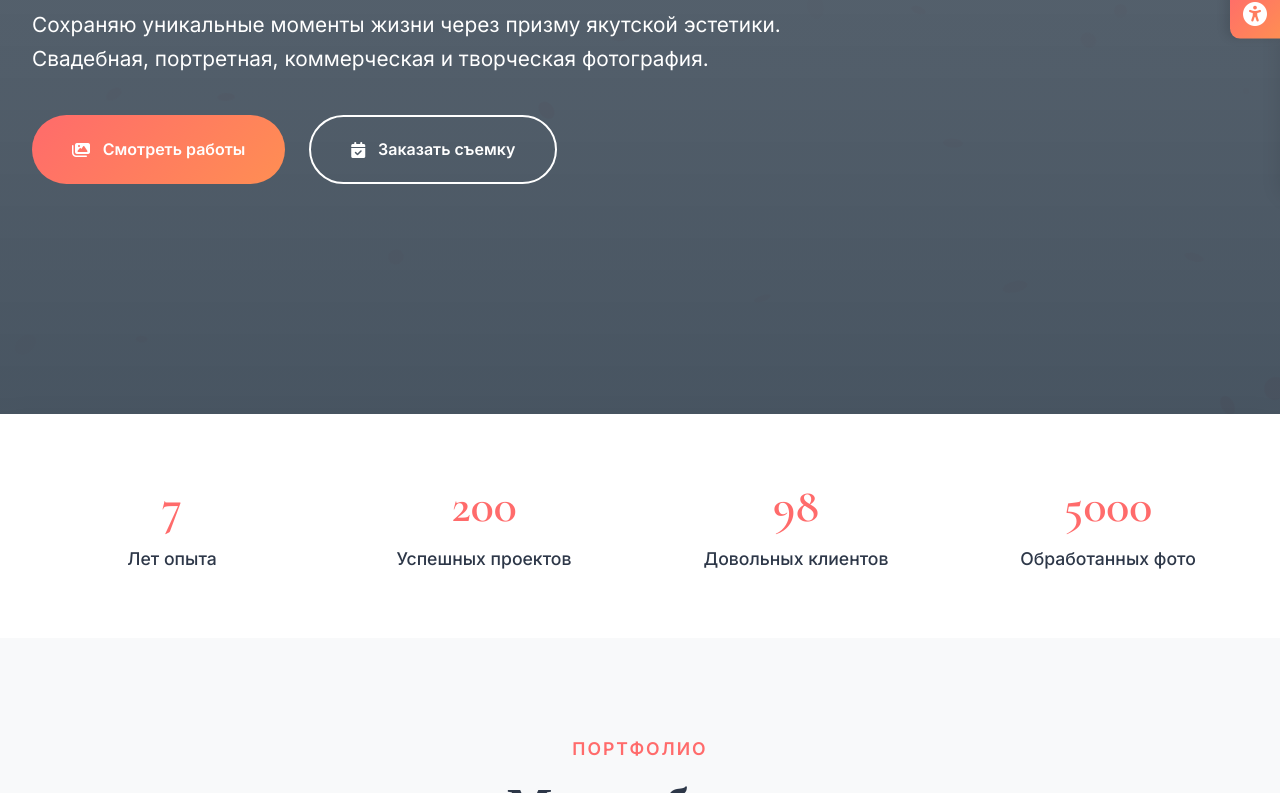
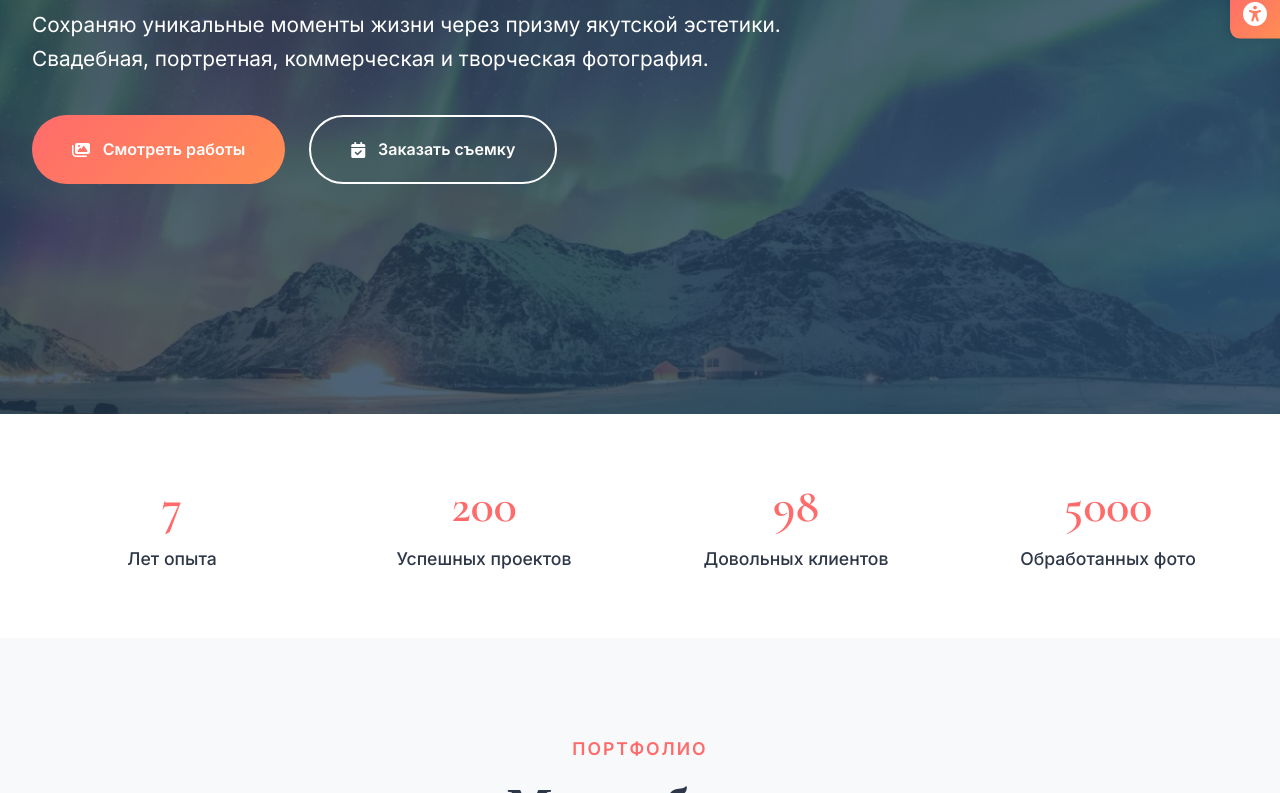
Before and after one commit to ssha1zz228/PhotoYakutiya, a plain HTML site: page index.html in a window 1280 px wide. Shown: the part 386-1179 px from the top of the page. Drawn offline with nearby package versions, Linux system fonts and the light colour scheme.

Commit message:
index.html

```diff
--- a/index.html
+++ b/index.html
@@ -48,10 +48,11 @@
             border-radius: 50%;
             object-fit: cover;
         }
+        /* Hero фон с фото background.jpg */
         .hero {
-            background: linear-gradient(rgba(26, 42, 58, 0.7), rgba(26, 42, 58, 0.8)), url('img/photographer-bg.jpg');
+            background: linear-gradient(135deg, rgba(26, 42, 58, 0.75) 0%, rgba(42, 74, 106, 0.85) 100%), url('img/background.jpg');
             background-size: cover;
-            background-position: center;
+            background-position: center 30%;
             background-attachment: fixed;
         }
     </style>
@@ -142,7 +143,7 @@
                 <button class="filter-btn" data-filter="family" data-lang-ru="Семейные" data-lang-en="Family" data-lang-sah="Дьиэ кэргэннээх">Семейные</button>
                 <button class="filter-btn" data-filter="commercial" data-lang-ru="Коммерческие" data-lang-en="Commercial" data-lang-sah="Эргиэн">Коммерческие</button>
             </div>
-            <div class="portfolio-grid"></div> <!-- Сюда JS добавит карточки -->
+            <div class="portfolio-grid"></div>
         </div>
     </section>
 
@@ -317,8 +318,6 @@
     <button class="back-to-top" id="backToTop"><i class="fas fa-chevron-up"></i></button>
 
     <!-- Tawk.to Чат -->
-    <!--Start of Tawk.to Script-->
-<!--Start of Tawk.to Script-->
     <script type="text/javascript">
     var Tawk_API=Tawk_API||{}, Tawk_LoadStart=new Date();
     (function(){
@@ -330,8 +329,6 @@ s1.setAttribute('crossorigin','*');
     s0.parentNode.insertBefore(s1,s0);
     })();
     </script>
-<!--End of Tawk.to Script-->
-    </script>
 
     <script src="script.js"></script>
 </body>
```
Lines whose indentation alone changed are shown as unchanged.
